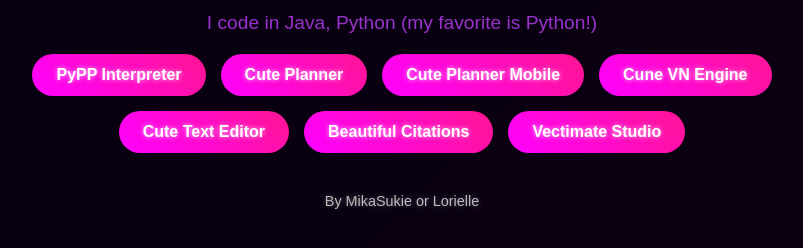
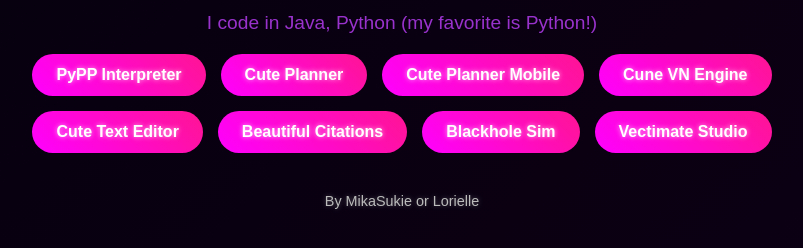
Before and after one commit to MikaLorielle/MikaLorielle.github.io, a plain HTML site: page index.html in a window 1280 px wide. Shown: the part 336-584 px from the top of the page, without its empty margins (238-1041 px from the left). Drawn offline with Linux system fonts and the light colour scheme.

Commit message:
Update index.html

```diff
--- a/index.html
+++ b/index.html
@@ -156,6 +156,7 @@
       <button class="button" onclick="window.location.href='https://mikasukie.github.io/CUNE-VN-Engine/'">Cune VN Engine</button>
       <button class="button" onclick="window.location.href='https://mikasukie.github.io/CuteTextEditor/'">Cute Text Editor</button>
       <button class="button" onclick="window.location.href='https://mikasukie.github.io/Beautiful-Citations/'">Beautiful Citations</button>
+      <button class="button" onclick="window.location.href='https://mikasukie.github.io/Blackhole/'">Blackhole Sim</button>
       <button class="button" onclick="window.location.href='https://vectimatestudio.github.io/'">Vectimate Studio</button>
     </div>
     <p class="credits">By MikaSukie or Lorielle</p>
```
